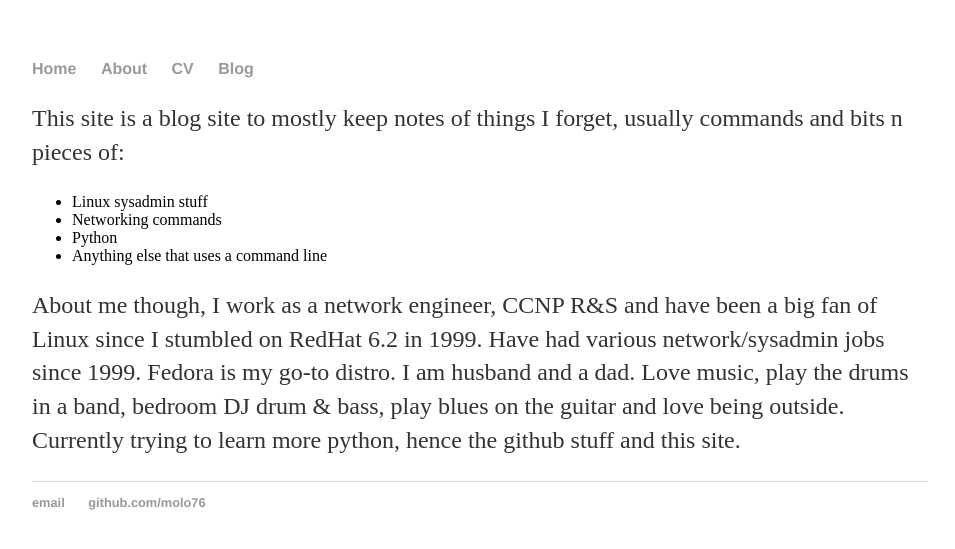
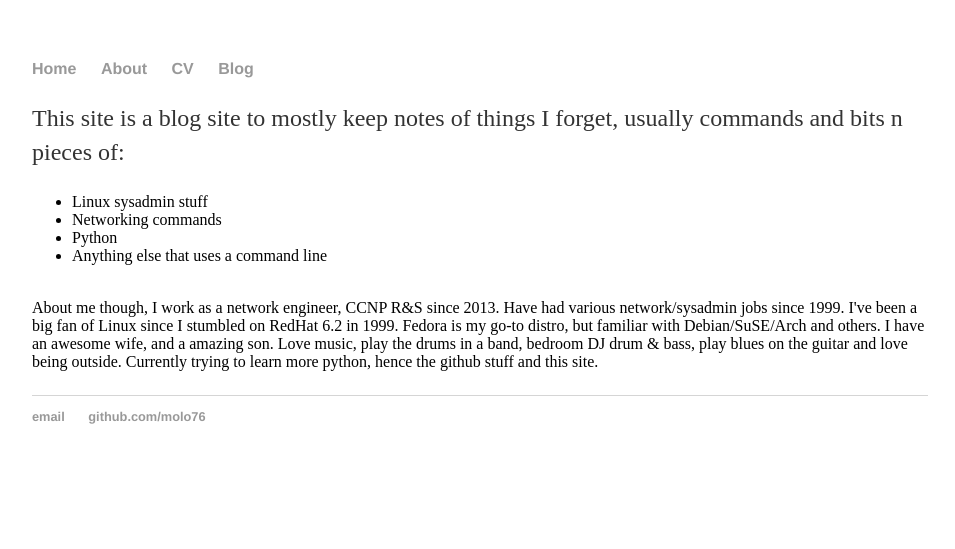
Before and after one commit to molo76/molo76.github.io, a Jekyll site: the page built from about/index.html, in a window 1280 px wide. Shown: the top 549 px of the page, without its empty margins (160-1115 px from the left). Built offline with Jekyll 4.4.1, drawn with Linux system fonts in a browser that asks for light colours.

Commit message:
tidied up some pages

```diff
--- a/about/index.html
+++ b/about/index.html
@@ -10,7 +10,7 @@
  <li>Python</li>
  <li>Anything else that uses a command line</li>
 </ul>
-</p>
-<p>About me though, I work as a network engineer, CCNP R&S and have been a big fan of Linux since I stumbled on RedHat 6.2 in 1999. Have had various network/sysadmin jobs since 1999. Fedora is my go-to distro. I am husband and a dad. Love music, play the drums in a band, bedroom DJ drum & bass, play blues on the guitar and love being outside. Currently trying to learn more python, hence the github stuff and this site.
+<br/>
+About me though, I work as a network engineer, CCNP R&S since 2013. Have had various network/sysadmin jobs since 1999. I've been a big fan of Linux since I stumbled on RedHat 6.2 in 1999. Fedora is my go-to distro, but familiar with Debian/SuSE/Arch and others. I have an awesome wife, and a amazing son. Love music, play the drums in a band, bedroom DJ drum & bass, play blues on the guitar and love being outside. Currently trying to learn more python, hence the github stuff and this site.
 </p>
 </div><!-- /.blurb -->
--- a/cv/index.html
+++ b/cv/index.html
@@ -3,5 +3,5 @@
 title: Forget me not
 ---
 <div class="blurb">
-<p>Here's my LinkedIn <a href="https://www.linkedin.com/in/martyn-jones"profile</a></p>
+<p>Here's my LinkedIn <a href="https://www.linkedin.com/in/martyn-jones">profile</a></p>
 </div><!-- /.blurb -->
```
